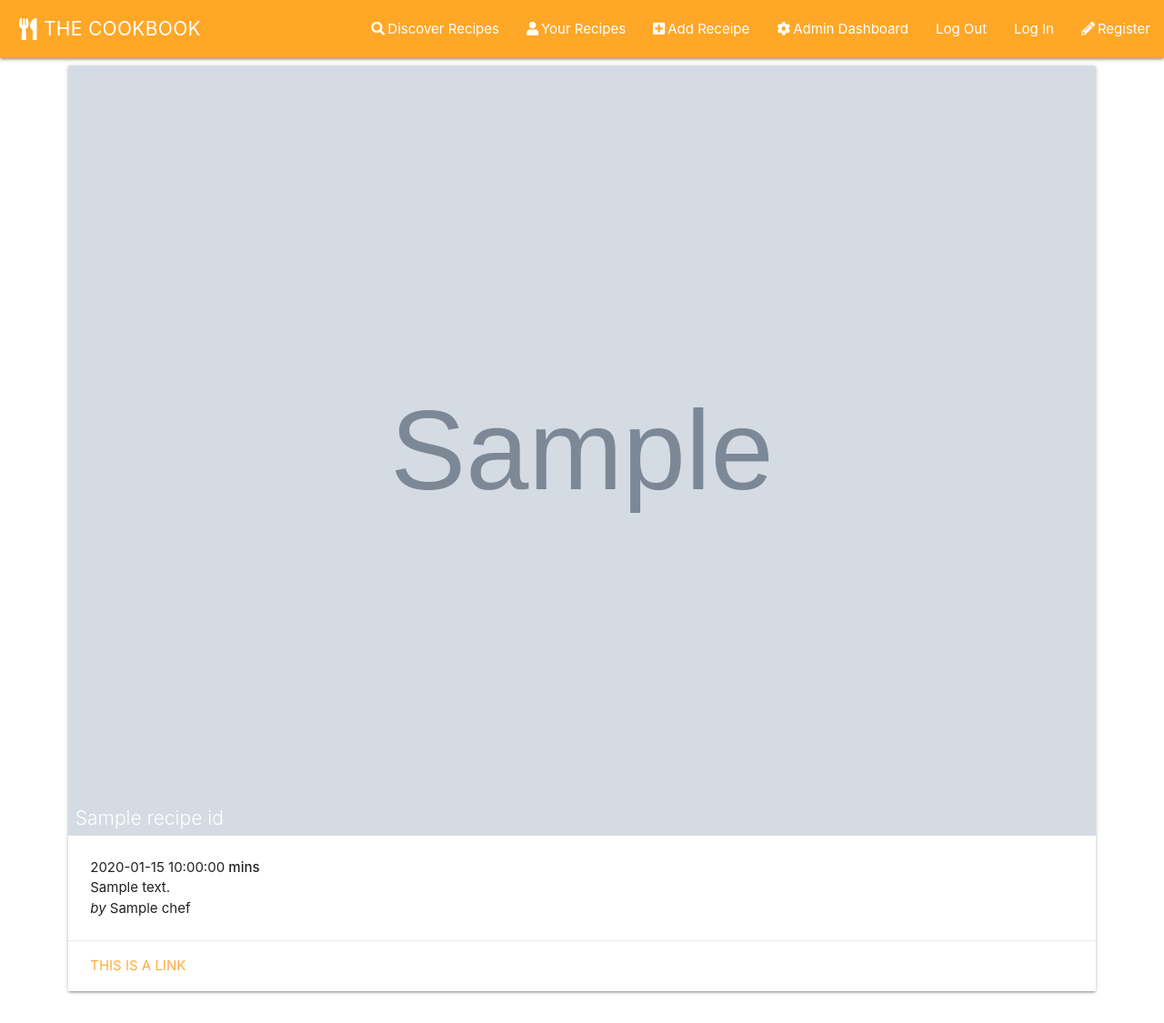
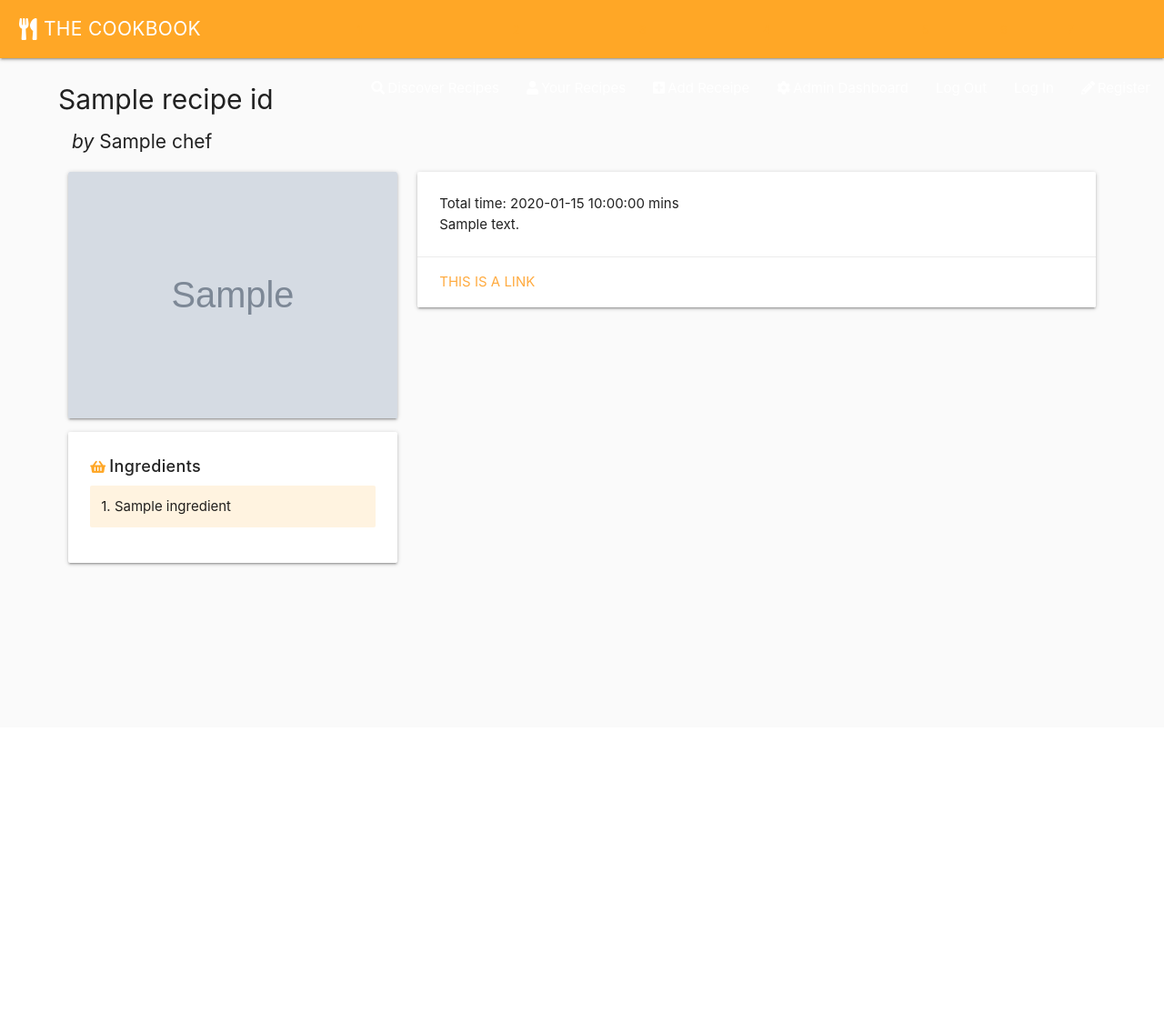
Before and after one commit to Code-Institute-Submissions/asdub-laughing-cookbook_AugResub, a Flask app: template templates/recipe.html in a window 1280 px wide. Shown: the whole page at 91% size. After the commit the page ends 623 px from the top, so only its background shows below. Run offline with Flask 2, Linux system fonts and the light colour scheme; the template is opened without the code that fills it: most values are stand-ins (such as "Sample title", 1, 10 or a date in 2020); grey boxes marked "Sample" are stand-in pictures; some libraries are stand-ins or nearby versions.

Commit message:
function: Ingredients list now display on recipe.html

```diff
--- a/static/css/style.css
+++ b/static/css/style.css
@@ -6,6 +6,30 @@
         width: 90%;
     }
 }
+
+/* Global */
+body {
+    background-color: #fafafa;
+}
+
+ol {
+    padding-inline-start: 0px;
+    list-style: none;
+    counter-reset: item;
+}
+
+li {
+    counter-increment: item;
+    margin-bottom: 5px;
+  }
+  li:before {
+    display: inline-block;
+    text-align: center;
+    font-size: 80%;
+    margin-right: 12px;
+    content: counter(item);
+    color: #ffa726;
+  }
 
 /* header */
 .icon-logo {
@@ -31,6 +55,11 @@ h3.heading {
     font-size: 2rem;
 }
 
+h4.heading-tag {
+    font-size: 1.4rem;
+    margin: 0 0 1rem 1rem;
+}
+
 .card .card-image .card-title {
     padding: 0.2rem 0.5rem;
 }
@@ -39,3 +68,14 @@ h3.heading {
     font-size: 1.4rem;
     font-weight: 300;
 }
+
+.recipe-card-title {
+    font-size: 1.2rem;
+    font-weight: 500;
+    padding-bottom: 0.5rem;
+    letter-spacing: 0.02em;
+}
+
+.card .card-content .ingredients-card {
+    padding: 12px;
+}
--- a/templates/recipe.html
+++ b/templates/recipe.html
@@ -2,16 +2,40 @@
 {% block content %}
 
   <div class="row">
-    <div class="col s12">
+    <!-- Recipe title -->
+    <h3 class="heading">{{ recipe_id.title }}</h3>
+    <h4 class="heading-tag"><em>by</em> {{ recipe_id.chef }}</h4>
+     <!-- First Column -->
+    <div class="col s12 m6 l4">
       <div class="card">
         <div class="card-image">
           <img src="{{ recipe_id.photo_url }}">
-          <span class="card-title">{{ recipe_id.title }}</span>
         </div>
+      </div>
+      <!-- Ingredients card -->
+      <div class="card">
+        <div class="card-image">
+          <div class="card-content">
+            <i class="fas fa-shopping-basket orange-text text-lighten-1"></i>
+            <span class="recipe-card-title"> Ingredients</span>
+              {% for ingredient in recipe_id.ingredients %}
+                  <div class="card z-depth-0 orange lighten-5">
+                    <div class="div card-content ingredients-card">
+                      {{loop.index}}. {{ ingredient }}
+                    </div>
+                  </div>
+              {% endfor %}
+
+        </div>
+        </div>
+      </div>
+    </div>
+     <!-- Second column -->
+    <div class="col s12 m6 l8">
+      <div class="card">
         <div class="card-content">
-          <span class="">{{ recipe_id.total_time_minutes }} <strong>mins</strong></span>
+          Total time:<span class="recipe-card-content"> {{ recipe_id.total_time_minutes }} mins</span>
           <p>{{ recipe_id.description }}</p>
-          <p><em>by</em> {{ recipe_id.chef }}</p>
         </div>
         <div class="card-action">
           <a href="">This is a link</a>
```
